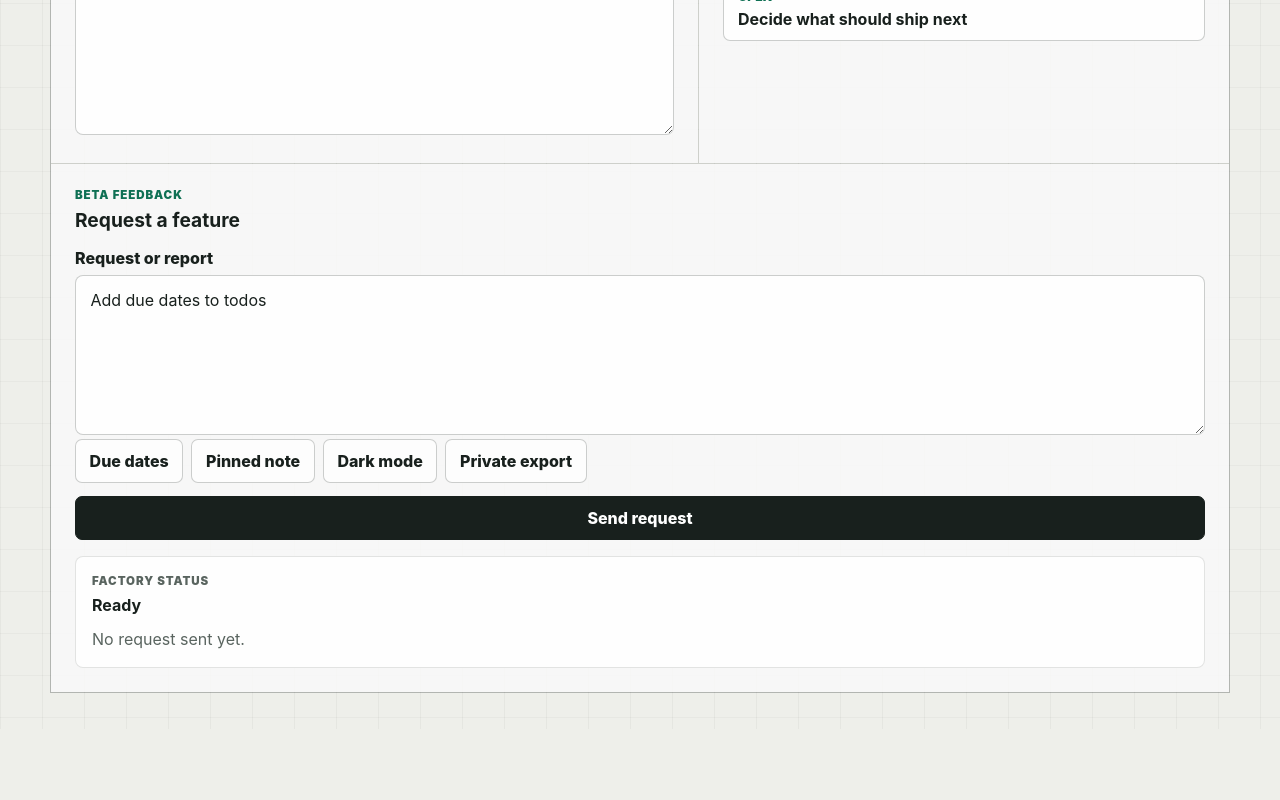
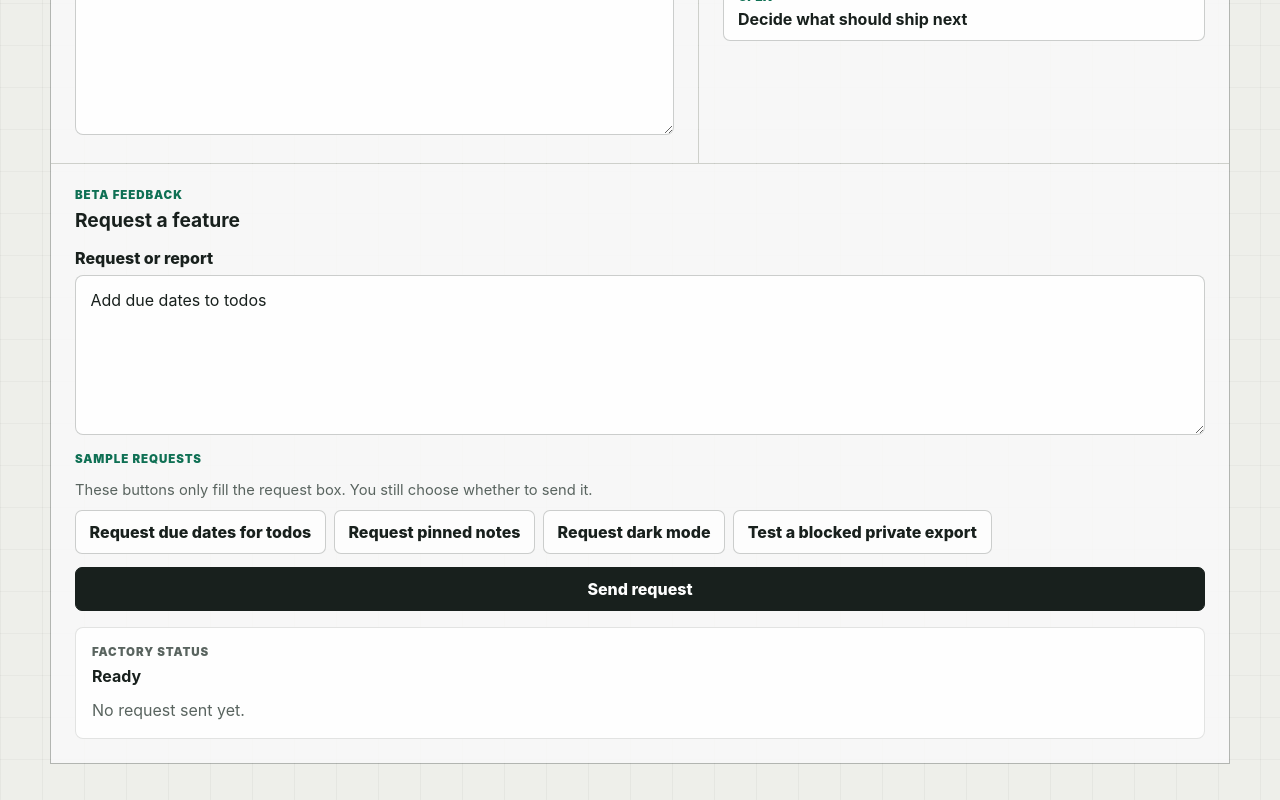
Before and after one commit to joewilsonai/open-feedback-factory, a React (Vite) app in the folder apps/demo-app/: page / in a window 1280 px wide. Shown: the part 752-1552 px from the top of the page. Before the commit the page ends 1481 px from the top, so only its background shows below. Built offline with nearby package versions, Linux system fonts and the light colour scheme; no server answers.

Commit message:
fix: clarify sample request buttons

```diff
--- a/apps/demo-app/src/App.tsx
+++ b/apps/demo-app/src/App.tsx
@@ -16,10 +16,10 @@ interface Task {
 }
 
 const feedbackPresets = [
-  { label: "Due dates", message: "Add due dates to todos" },
-  { label: "Pinned note", message: "Add pinned notes so I can keep one note at the top" },
-  { label: "Dark mode", message: "Please add dark mode to the notepad" },
-  { label: "Private export", message: "Export every private note and email it to me" },
+  { label: "Request due dates for todos", message: "Add due dates to todos" },
+  { label: "Request pinned notes", message: "Add pinned notes so I can keep one note at the top" },
+  { label: "Request dark mode", message: "Please add dark mode to the notepad" },
+  { label: "Test a blocked private export", message: "Export every private note and email it to me" },
 ];
 
 const defaultTasks: Task[] = [
@@ -214,12 +214,16 @@ export function App() {
           </div>
           <label htmlFor="feedback">Request or report</label>
           <textarea id="feedback" value={message} onChange={(event) => setMessage(event.target.value)} rows={6} />
-          <div className="preset-row" aria-label="Example requests">
-            {feedbackPresets.map((preset) => (
-              <button key={preset.label} type="button" onClick={() => setMessage(preset.message)}>
-                {preset.label}
-              </button>
-            ))}
+          <div className="sample-requests">
+            <p className="mini-label">Sample requests</p>
+            <p className="sample-help">These buttons only fill the request box. You still choose whether to send it.</p>
+            <div className="preset-row" aria-label="Sample requests">
+              {feedbackPresets.map((preset) => (
+                <button key={preset.label} type="button" onClick={() => setMessage(preset.message)}>
+                  {preset.label}
+                </button>
+              ))}
+            </div>
           </div>
           <button className="primary-action" type="button" onClick={submitFeedback}>
             Send request
--- a/apps/demo-app/src/styles.css
+++ b/apps/demo-app/src/styles.css
@@ -279,6 +279,22 @@ textarea {
   flex-wrap: wrap;
 }
 
+.sample-requests {
+  display: grid;
+  gap: 0.55rem;
+  margin-top: 0.8rem;
+}
+
+.sample-help {
+  color: #59645f;
+  font-size: 0.92rem;
+  line-height: 1.45;
+}
+
+:root[data-theme="dark"] .sample-help {
+  color: #c8d1cc;
+}
+
 .primary-action {
   width: 100%;
   margin-top: 0.8rem;
```
Also changed, not shown: 1 other file (tests, documents, lock files or other folders).
